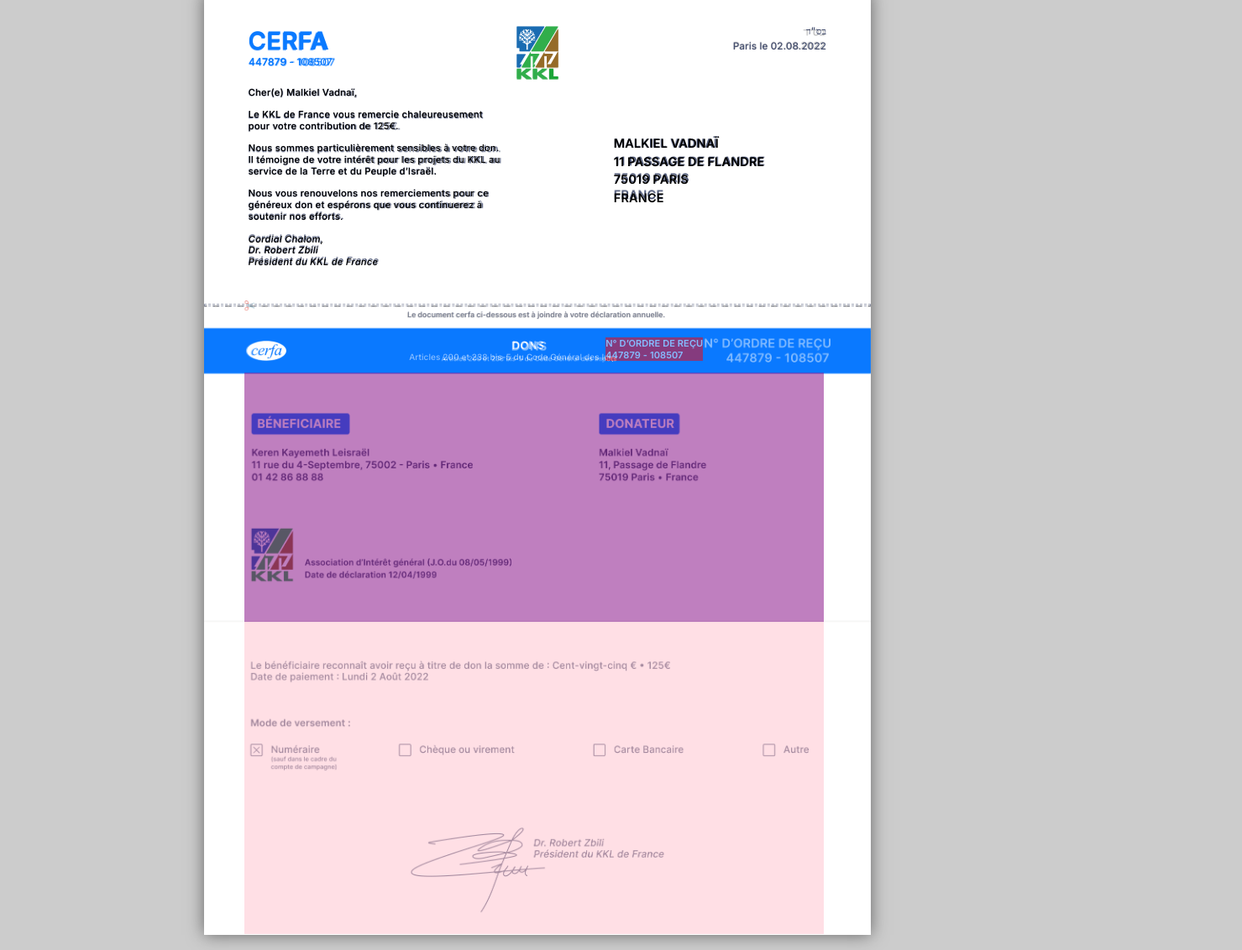
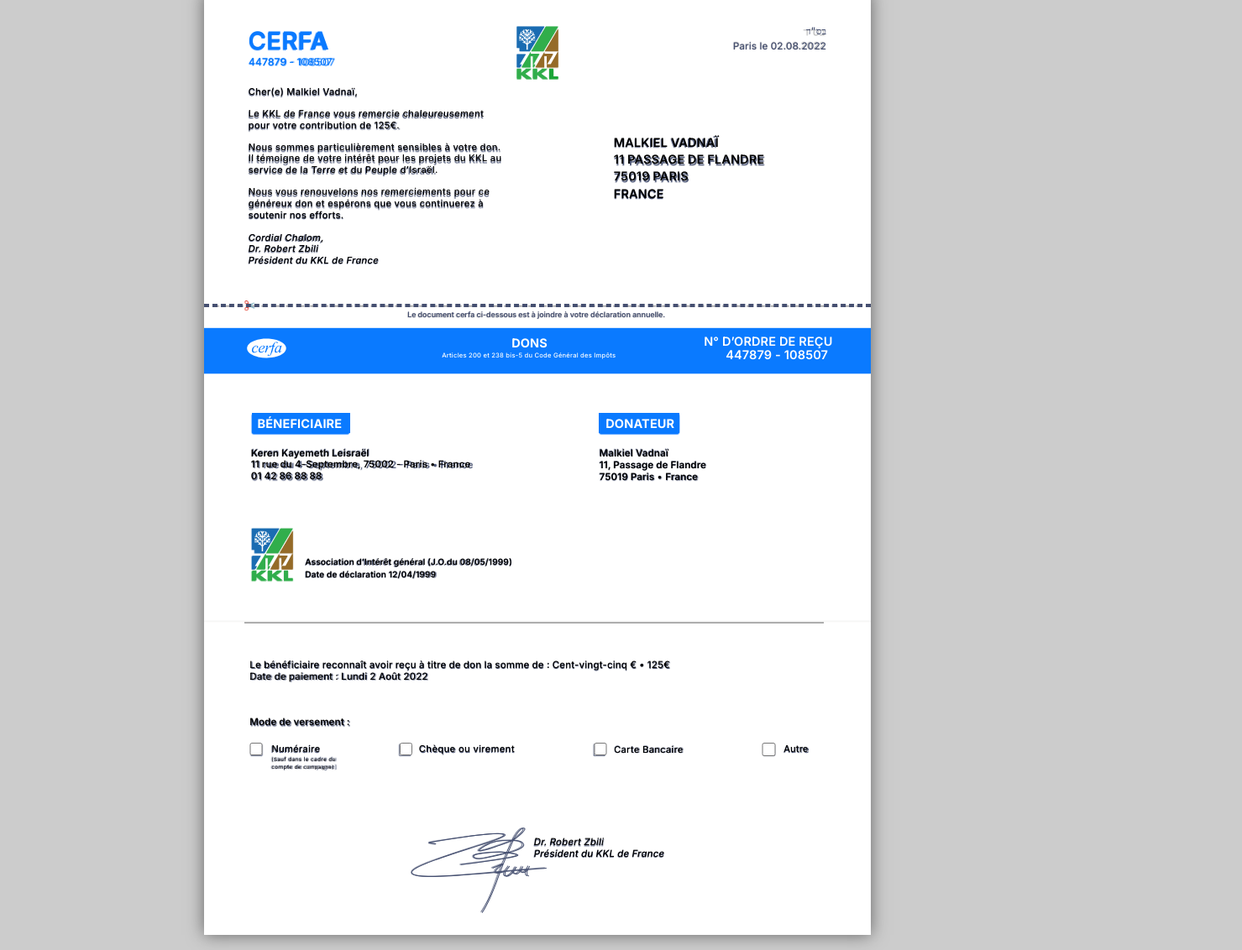
Before and after one commit to HerveRasolofoarijaona/CerfaMalki, a website built with Parcel: page index.html in a window 1280 px wide. Shown: the part 9-1141 px from the top of the page at 84% size, 1479 px wide, since content can reach past the window. Built offline with nearby package versions, Linux system fonts and the light colour scheme.

Commit message:
19.10.2022

```diff
--- a/css/html.css
+++ b/css/html.css
@@ -45,10 +45,18 @@
   left: 1%;
 }
 
-.vector-icon, .vector-icon1 {
+.vector-icon {
   position: absolute;
   top: -27.1px;
   left: 47%;
+  width: 49.3px;
+  height: 118.95px;
+}
+
+.vector-icon1 {
+  position: absolute;
+  top: 156.9px;
+  left: 9px;
   width: 49.3px;
   height: 118.95px;
 }
@@ -76,40 +84,109 @@
     /* background-color: green; */
     height: 124px;
     position: relative;
-    opacity: 0.5;
+    /* opacity: 0.5; */
     top: 3.5%;
     /* left: 6%; */
     /* width: 87%; */
 }
-.centre{
-  position: absolute;
-  top: 9px;
-  left: 244px;
-}
 
-.droite_content{
-  margin-left: 478px;
-  margin-top: 1%;
-  position: absolute;
-  background-color: red;
-}
 
 .Corps-client{
-  background-color: purple;
+  /* background-color: purple; */
   height: 297px;
   position: relative;
-  opacity: 0.5;
+  /* opacity: 0.5; */
   top: 3.5%;
   left: 6%;
   width: 87%;
 }
+.rectangle-div10 {
+  position: absolute;
+  top: 41px;
+  left: 8.8px;
+  border-radius: var(--br-lg);
+  background-color: var(--color-indigo);
+  width: 117.7px;
+  height: 24px;
+  margin-top: 1%;
+}
+
+.rectangle-div11 {
+  position: absolute;
+  top: 41px;
+  left: 421.8px;
+  border-radius: var(--br-lg);
+  background-color: var(--color-indigo);
+  width: 96.7px;
+  height: 24px;
+  margin-top: 1%;
+}
+.bneficiaire {
+  position: absolute;
+  font-size: 14.5px;
+  letter-spacing: 0.01em;
+  display: inline-block;
+  color: var(--color-white);
+  margin-top: 4.5%;
+  left: 6%;
+  top: -1px;
+}
+
+.donateur-b {
+  position: absolute;
+  font-size: 14.5px;
+  letter-spacing: 0.01em;
+  display: inline-block;
+  color: var(--color-white);
+  margin-top: 4.5%;
+  left: 9%;
+  top: -1px;
+}
 
 .Bas-client{
-  background-color: pink;
+  /* background-color: pink; */
   height: 372px;
   position: relative;
-  opacity: 0.5;
+  /* opacity: 0.5; */
   top: 3.5%;
   left: 6%;
   width: 87%;
 }
+.vector-icon7 {
+  position: absolute;
+  top: 245px;
+  left: calc(50% - 282.17px);
+  width: 432.9px;
+  height: 102px;
+}
+
+.dr-robert-zbili-prsident-du {
+  position: absolute;
+  top: 254.3px;
+  left: 345px;
+  display: inline-block;
+  font-weight: 500;
+  font-size: 11.5px;
+  letter-spacing: 0.01em;
+}
+.le-bnficiaire-reconnat1 {
+  margin-block-start: 0;
+  margin-block-end: 0;
+}
+.date-de-paiement1 {
+  margin: 0;
+}
+.numraire-div-2{
+  position: absolute;
+  height: 102.3%;
+  width: 70.65%;
+  top: 126.2%;
+  right: 0;
+  bottom: 3.43%;
+  left: 24%;
+  letter-spacing: 0.09em;
+  /* font-weight: 500; */
+  display: inline-block;
+  font-size: 6px;
+  line-height: 1.5em;
+}
--- a/css/index2.css
+++ b/css/index2.css
@@ -31,52 +31,50 @@
   left: 0;
   background-color: var(--color-indigo);
   width: 100%;
-  height: 49.9px;
-  top: 74px;
+  height: 54px;
+  top: 71px;
 }
 
 .n-dordre-de-reu {
-  top:35%;
-/*  left: 1126.45px;*/
-  font-size: var(--font-size-xl);
+  top: 7px;
+  left: 595px;
+  font-size: 14.5px;
   font-weight: 600;
+  position: absolute;
 }
 .articles-200-et-238-bis-5-du-c,
 .button1,
 .dons-b,
 .n-dordre-de-reu {
-  /* position: absolute; */
   letter-spacing: 0.01em;
   color: var(--color-white);
-  /* display: inline-block; */
-  /* background-color:green; */
-  /* margin-top:15%; */
 }
 .button1 {
-  border: 0;
-  padding: 0;
-  /* background-color: transparent; */
-  /* top: 35%; */
-/*  left: 1178.34px;*/
-  font-size: var(--font-size-xl);
+  font-size: 14.5px;
   font-weight: 600;
   font-family: var(--font-inter);
-  /* text-align: right; */
+  position: absolute;
+  top: 23px;
+  left: 621px;
 }
 .articles-200-et-238-bis-5-du-c,
 .dons-b {
   text-align: center;
 }
 .dons-b {
-    font-size: 13px;
-    margin-left: 8%;
-    text-align: center;
+  font-size: 14.5px;
+  left: 366px;
+  text-align: center;
+  position: absolute;
+  top: 9px;
 }
 .articles-200-et-238-bis-5-du-c {
-  /* top: 37%; */
-/*  left: 535.6px;*/
-  font-size: 10px;
+  font-size: 7.6px;
   font-weight: 500;
+  position: absolute;
+  top: 28px;
+  left: 283px;
+  letter-spacing: 0.03em;
 }
 .le-bnficiaire-reconnat {
   margin-block-start: 0;
@@ -92,21 +90,26 @@
 }
 .le-bnficiaire-reconnat-avoi {
   position: absolute;
-  /* top: 1412.9px; */
-  left: 104.49px;
-  letter-spacing: 0.01em;
+  top: 47px;
+  left: 6.5px;
+  letter-spacing: 0.012em;
   font-weight: 500;
   display: flex;
   align-items: center;
-  width: 1153.73px;
+  width: 683.7px;
+  font-size: 11.5px;
+  height: 60px;
+
 }
-.le-document-cerfa-ci-dessous-e,
 .mode-de-versement {
   position: absolute;
-/*
-  top: 1635.04px;
-  left: 104.49px;
-*/
+  letter-spacing: 0.01em;
+  font-weight: 600;
+  display: inline-block;
+  top: 65px;
+}
+.le-document-cerfa-ci-dessous-e{
+  position: absolute;
   letter-spacing: 0.01em;
   font-weight: 600;
   display: inline-block;
@@ -142,11 +145,11 @@
 }
 .keren-kayemeth-leisral-11-rue {
   position: absolute;
-  /* top: 933.2px; */
-  left: 5%;
+  top: 89.2px;
+  left: 8px;
   letter-spacing: 0.01em;
-  line-height: 28.37px;
   display: inline-block;
+  font-size: 11.5px;
 }
 .france-span1 {
   font-weight: 600;
@@ -154,11 +157,11 @@
 }
 .malkiel-vadna-11-passage-de {
   position: absolute;
-  /* top: 933.2px; */
-  left: 65%;
+  top: 89.2px;
+  left: 423px;
   letter-spacing: 0.01em;
-  line-height: 28.37px;
   display: inline-block;
+  font-size: 11.5px;
 }
 .malkiel-vadna-11-passage-de-f {
   position: absolute;
@@ -169,46 +172,48 @@
   font-weight: 600;
   display: inline-block;
   left: 2px;
-  line-height: 1.5em;
+  line-height: 1.4em;
 }
 .association-dintrt-gnral {
   position: absolute;
-  top: 1143.1px;
-  left: 226.71px;
-  font-size: 19.1px;
+  top: 188px;
+  left: 72.7px;
+  font-size: 10.1px;
   letter-spacing: 0.01em;
-  line-height: 28.37px;
   font-weight: 600;
   display: flex;
   align-items: flex-end;
   width: 471.97px;
   height: 58.38px;
+  line-height: 1.4em;
 }
 .rectangle-div1 {
   position: absolute;
-  top: calc(45% - -354.11px);
+  top: 297px;
   background-color: var(--color-gray-100);
   width: 100%;
   height: 1.36px;
 }
+
+
 .rectangle-div2 {
   position: absolute;
   top: 34%;
   left: -0.27px;
-  border: 1.7px dashed var(--color-gray-200);
+  border: 2.7px dashed var(--color-gray-200);
   box-sizing: border-box;
   width: 100%;
   height: 2.73px;
 }
 .numraire-div {
   position: absolute;
-  height: 95.3%;
+  height: 102.3%;
   width: 70.65%;
-  top: 1.27%;
+  top: 16.2%;
   right: 0;
   bottom: 3.43%;
-  left: 29.35%;
-  letter-spacing: 0.01em;
+  left: 24%;
+  letter-spacing: 0.03em;
   font-weight: 500;
   display: inline-block;
 }
@@ -226,19 +231,19 @@
 }
 .group-div {
   position: relative;
-  width: 157.11px;
-  height: 27.28px;
+  width: 147.1px;
+  height: 14.3px;
   flex-shrink: 0;
 }
 .chque-ou-virement {
   position: absolute;
-  height: 95.3%;
-  width: 82.34%;
-  top: 1.27%;
+  height: 82.3%;
+  width: 50.3%;
+  top: 18.3%;
   right: 0;
   bottom: 3.43%;
-  left: 17.66%;
-  letter-spacing: 0.01em;
+  left: 12.7%;
+  letter-spacing: 0.04em;
   font-weight: 500;
   display: inline-block;
 }
@@ -257,20 +262,21 @@
 .group-div1 {
   position: relative;
   width: 261.11px;
-  height: 27.28px;
+  height: 14.3px;
   flex-shrink: 0;
+  left: -147px;
 }
 .carte-bancaire-div {
   position: absolute;
   height: 95.3%;
   width: 77.41%;
-  top: 1.27%;
+  top: 23.3%;
   right: 0;
   bottom: 3.43%;
-  left: 22.59%;
-  letter-spacing: 0.01em;
+  letter-spacing: 0.03em;
   font-weight: 500;
   display: inline-block;
+  left: 30px;
 }
 .rectangle-div5 {
   position: absolute;
@@ -286,18 +292,19 @@
 }
 .group-div2 {
   position: relative;
-  width: 204.11px;
-  height: 27.28px;
+  width: 145.1px;
+  height: 14.3px;
   flex-shrink: 0;
+  left: -350px;
 }
 .autre-div {
   position: absolute;
   height: 95.3%;
   width: 56.13%;
-  top: 1.27%;
+  top: 19.3%;
   right: 0;
   bottom: 3.43%;
-  left: 43.87%;
+  left: 33.9%;
   letter-spacing: 0.01em;
   font-weight: 500;
   display: inline-block;
@@ -318,19 +325,21 @@
 .group-div3 {
   position: relative;
   width: 105.11px;
-  height: 27.28px;
+  height: 15.3px;
   flex-shrink: 0;
+  left: -476px;
 }
 .frame-div1 {
   position: absolute;
-  /* top: 1597.4px; */
-  left: 104.49px;
+  top: -169.6px;
+  left: -2.5px;
   display: flex;
   flex-direction: row;
   align-items: flex-start;
   justify-content: flex-start;
   gap: 177.33px;
-  margin-top:45%;
+  margin-top: 45%;
+  font-size: 11px;
 }
 .sauf-dans-le-cadre-du-compte-d {
   position: absolute;
@@ -420,7 +429,8 @@
   width: 303.4px;
   font-size: 11px;
   top: 3%;
-  letter-spacing: 0.03em;
+  letter-spacing: 0.033em;
+  line-height: 1.27em;
 }
 .div1 {
   /* top: 32%; */
--- a/index.html
+++ b/index.html
@@ -129,23 +129,101 @@
       <!--  -->
         <div class="rectangle-div">
             <img class="vector-icon2" alt="" src="utils/vector2.svg">
-          <div class='centre'>
-              <div class="dons-b"><b>DONS</b></div>
-              <div class="articles-200-et-238-bis-5-du-c">
+            <div class="dons-b"><b>DONS</b></div>
+            <div class="articles-200-et-238-bis-5-du-c">
               Articles 200 et 238 bis-5 du Code Général des Impôts
             </div>
-          </div>
-          <div class='droite_content'>
               <div class="n-dordre-de-reu">N° D’ORDRE DE REÇU</div>
               <div class="button1">447879 - 108507 </div>
-          </div>
         </div>
       <!--  -->
-
+    </div>
+    <div class ='Corps-client'>
+      <!--  -->
+          <div class="rectangle-div10">
+            <b class="bneficiaire">BÉNEFICIAIRE</b>
+          </div>
+          <div class="rectangle-div11">
+            <b class="donateur-b">DONATEUR</b>
+          </div>
+          <!--  -->
+          <div class="keren-kayemeth-leisral-11-rue">
+            <p class="le-bnficiaire-reconnat">
+              <span class="rue-du-4-septembre">Keren Kayemeth Leisraël</span>
+            </p>
+            <p class="le-bnficiaire-reconnat">
+              <span class="rue-du-4-septembre">11 rue du 4-Septembre, 75002 - Paris </span><span class="span">•</span><span class="rue-du-4-septembre"> France </span>
+            </p>
+            <p class="date-de-paiement">
+              <span class="rue-du-4-septembre">01 42 86 88 88</span>
+            </p>
+          </div>
+          <!--  -->
+          <div class="malkiel-vadna-11-passage-de">
+              <p class="le-bnficiaire-reconnat">
+                <span class="rue-du-4-septembre">Malkiel Vadnaï</span>
+              </p>
+              <p class="le-bnficiaire-reconnat">
+                <span class="rue-du-4-septembre">11, Passage de Flandre </span>
+              </p>
+              <p class="date-de-paiement">
+                <span class="rue-du-4-septembre">75019 Paris </span><span class="span">• </span><span class="france-span1">France</span>
+              </p>
+          </div>
+          <!--  -->
+          <img class="vector-icon1" alt="" src="utils/vector1.svg">
+          <div class="association-dintrt-gnral">
+            <span class="le-bnficiaire-reconnat-container"><p class="le-bnficiaire-reconnat">
+                Association d’Intérêt général (J.O.du 08/05/1999)
+              </p>
+              <p class="date-de-paiement">Date de déclaration 12/04/1999</p></span>
+          </div>
+          <!--  -->
+          <div class="rectangle-div1"></div>
       <!--  -->
     </div>
-    <div class ='Corps-client'></div>
-    <div class ='Bas-client'></div>
+    <div class ='Bas-client'>
+      <!--  -->
+      <div class="le-bnficiaire-reconnat-avoi">
+        <span class="le-bnficiaire-reconnat-container"><p class="le-bnficiaire-reconnat">
+            Le bénéficiaire reconnaît avoir reçu à titre de don la somme de :
+            Cent-vingt-cinq € • 125€
+          </p>
+          <p class="date-de-paiement">
+            Date de paiement : Lundi 2 Août 2022
+          </p>
+            <p>&nbsp;</p>
+            <div class="mode-de-versement">Mode de versement :</div>
+        </span>
+      </div>
+      <!--  -->
+      <div class="frame-div1">
+        <div class="group-div">
+          <div class="numraire-div">Numéraire</div>
+          <div class="numraire-div-2">(Sauf dans le cadre du <br> compte de compagne)</div>
+          <input class="rectangle-div3" type="checkbox">
+        </div>
+        <div class="group-div1">
+          <div class="chque-ou-virement">Chèque ou virement</div>
+          <input class="rectangle-div4" type="checkbox">
+        </div>
+        <div class="group-div2">
+          <div class="carte-bancaire-div">Carte Bancaire</div>
+          <input class="rectangle-div5" type="checkbox">
+        </div>
+        <div class="group-div3">
+          <div class="autre-div">Autre</div>
+          <input class="rectangle-input" type="checkbox">
+        </div>
+      </div>
+      <!--  -->
+      <img class="vector-icon7" alt="" src="utils/vector7.svg">
+      <i class="dr-robert-zbili-prsident-du">
+        <p class="le-bnficiaire-reconnat1">Dr. Robert Zbili</p>
+        <p class="date-de-paiement1">Président du KKL de France</p>
+      </i>
+      <!--  -->
+    </div>
   </page>
 </body>
 </html>
```
